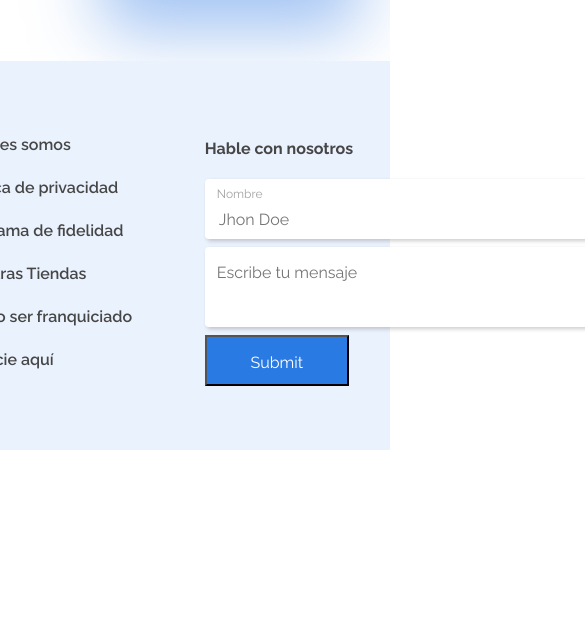
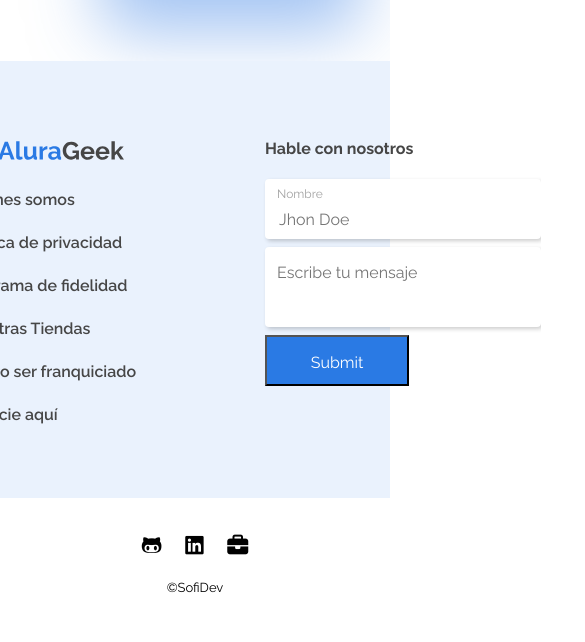
Before and after one commit to SofiDevO/alura-geek, a website with bundled scripts: page index.html in a window 390 px wide. Shown: the part 3506-4148 px from the top of the page, 585 px wide, since content can reach past the window. Before the commit the page ends 3956 px from the top, so only its background shows below. Built offline with nearby package versions, Linux system fonts and the light colour scheme.

Commit message:
comienza responsivo tablet

```diff
--- a/assets/styles/dark-mode.css
+++ b/assets/styles/dark-mode.css
@@ -39,3 +39,9 @@ background-color: rgb(146, 180, 184);
 .dark-mode #checkbox + .switch .powersign::before {
 background-color: rgb(146, 180, 184);
 }
+
+
+
+.dark-mode .rodapie__link{
+    color: var(--Azul-100);
+}
--- a/assets/styles/footer.css
+++ b/assets/styles/footer.css
@@ -12,7 +12,7 @@
     align-items: flex-start;
     gap: 11.2rem;
 }
-.footer__logolinkks{
+.footer__logolinks{
     display: flex;
     justify-content: space-evenly;
     width: 41%;
@@ -51,7 +51,7 @@
 
 .footer__contacto{
     display: flex;
-    width: 56rem;
+    width: 50%;
     flex-direction: column;
     align-items: flex-start;
     gap: 0.8rem;
@@ -80,6 +80,7 @@
     padding-left: 12px;
     box-shadow: 2px 2px 4px rgba(0, 0, 0, 0.2);
     height: 6rem;
+    width: 100%;
 }
 .nombre{
     display: flex;
@@ -111,7 +112,7 @@ line-height: 16px; /* 133.333% */
 }
 
 .footer__textarea{
-    width: 56rem;
+    width: 100%;
     height: 8rem;
     color: var(--preto-50, #A2A2A2);
     font-family: 'Raleway';
@@ -142,3 +143,42 @@ line-height: 16px; /* 133.333% */
     width: 14.4rem;
     height: 5.1rem;
 }
+.rodapie{
+    display: flex;
+    padding: 3.2rem;
+    align-items: center;
+    gap: 0.3rem;
+    flex-direction: column;
+    justify-content: center;
+}
+.rodapie__container{
+    width: 13rem;
+    color: #000000;
+    text-align: center;
+    font-family: Raleway;
+    font-size: 2.1rem;
+    display: flex;
+    justify-content: space-around;
+}
+
+.rodapie__link{
+    color: var(--main-color);
+}
+.rodapie__link:hover{
+    transform: scale(1.2);
+}
+
+.rodapie__credito p{
+    font-size: 1.3rem;
+}
+
+@media screen and (max-width:1024px){
+    .footer__logolinks {
+        display: flex;
+        justify-content: space-evenly;
+        width: 100%;
+        gap: unset;
+        flex-direction: column;
+        align-items: center;;
+    }
+}
--- a/index.html
+++ b/index.html
@@ -2,18 +2,19 @@
 <html lang="en">
 <head>
     <link rel="preconnect" href="https://fonts.googleapis.com">
-<link rel="preconnect" href="https://fonts.gstatic.com" crossorigin>
-<link href="https://fonts.googleapis.com/css2?family=Raleway:wght@400;600;700&display=swap" rel="stylesheet">
+    <link rel="preconnect" href="https://fonts.gstatic.com" crossorigin>
+    <link href="https://fonts.googleapis.com/css2?family=Raleway:wght@400;600;700&display=swap" rel="stylesheet">
     <meta charset="UTF-8">
     <meta name="viewport" content="width=device-width, initial-scale=1.0">
     <title>AluraGeek</title>
+    <!-- Styles -->
     <link rel="stylesheet" href="./assets/styles/root.css">
     <link rel="stylesheet" href="./assets/styles/header.css">
     <link rel="stylesheet" href="./assets/styles/hero.css">
     <link rel="stylesheet" href="./assets/styles/dark-mode.css">
     <link rel="stylesheet" href="./assets/styles/productos.css">
     <link rel="stylesheet" href="./assets/styles/footer.css">
-
+    <link rel="stylesheet" href="https://cdnjs.cloudflare.com/ajax/libs/font-awesome/6.4.2/css/all.min.css" integrity="sha512-z3gLpd7yknf1YoNbCzqRKc4qyor8gaKU1qmn+CShxbuBusANI9QpRohGBreCFkKxLhei6S9CQXFEbbKuqLg0DA==" crossorigin="anonymous" referrerpolicy="no-referrer" />
 </head>
 <body>
     <header class="header">
@@ -378,7 +379,7 @@
         </section>
         <footer class="footer">
             <div class="footer__container">
-                <div class="footer__logolinkks">
+                <div class="footer__logolinks">
                     <div class="footer__logo"><a href="">
                         <img src="./assets/svg/Logo_alura_geek.svg" alt=""></a>
                     </div>
@@ -406,11 +407,23 @@
                     <textarea class="footer__textarea" name="" cols="30" rows="10" placeholder="Escribe tu mensaje"></textarea>
                     <input type="submit" class="submit"></div>
             </div>
-            <div class="rodapie">
-                <img src="" alt="" class="social__icon">
-                <img src="" alt="" class="social__icon">
-                <img src="" alt="" class="social__icon"></div>
         </footer>
+        <section class="rodapie">
+            <div class="rodapie__container">
+                <a class="rodapie__link" href="#">
+                    <i class="fa-brands fa-github-alt"></i>
+                </a>
+                <a class="rodapie__link" href="#">
+                    <i class="fa-brands fa-linkedin"></i>
+                </a>
+                <a class="rodapie__link" href="#">
+                    <i class="fa-solid fa-briefcase"></i>
+                </a>
+            </div>
+            <div class="rodapie__credito">
+                <p>©SofiDev</p>
+            </div>
+        </section>
 
     </main>
 
```
